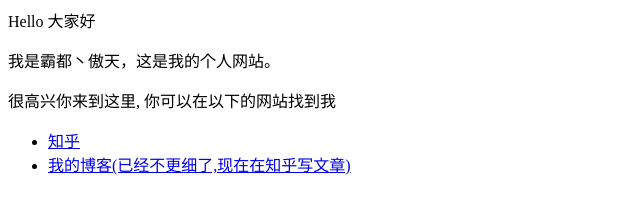
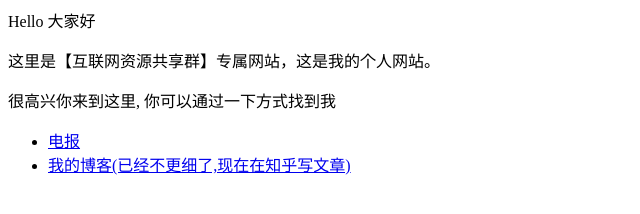
Before and after one commit to bxoooooo/bxoooooo.github.io, a plain HTML site: page index.html in a window 1280 px wide. Shown: the whole page, without its empty margins (0-640 px from the left). Drawn offline with Linux system fonts and the light colour scheme.

Commit message:
Update index.html

```diff
--- a/index.html
+++ b/index.html
@@ -1,8 +1,8 @@
 <p>Hello 大家好</p>
-<p>我是霸都丶傲天，这是我的个人网站。 </p>
-<p>很高兴你来到这里, 你可以在以下的网站找到我</p>
+<p>这里是【互联网资源共享群】专属网站，这是我的个人网站。 </p>
+<p>很高兴你来到这里, 你可以通过一下方式找到我</p>
 
 <ul>
-  <li> <a href="https://www.zhihu.com/people/AJLoveChina">知乎</a> </li>
+  <li> <a href="@bxoooooooo">电报</a> </li>
   <li> <a href="http://hejie.nigeerhuo.com">我的博客(已经不更细了,现在在知乎写文章)</a> </li>
 </ul>
```
